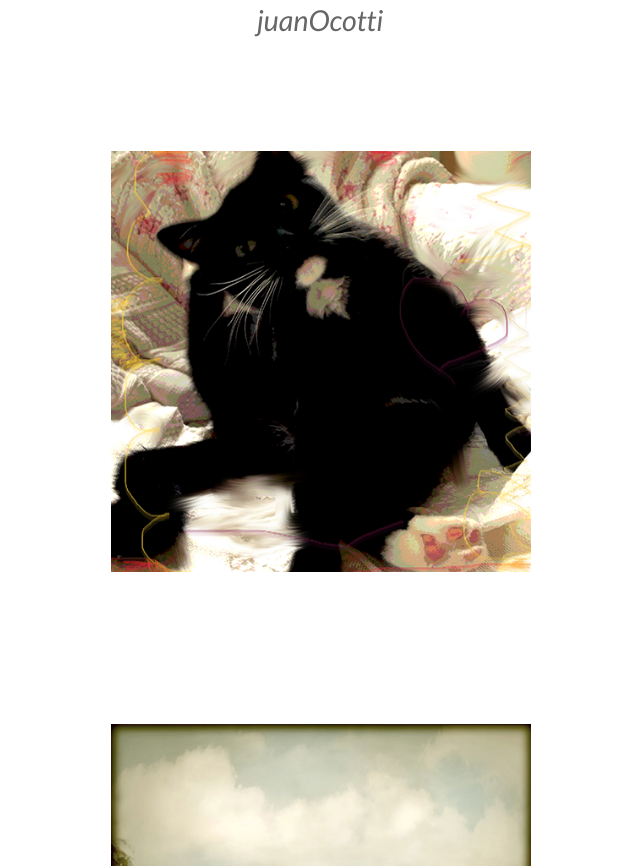
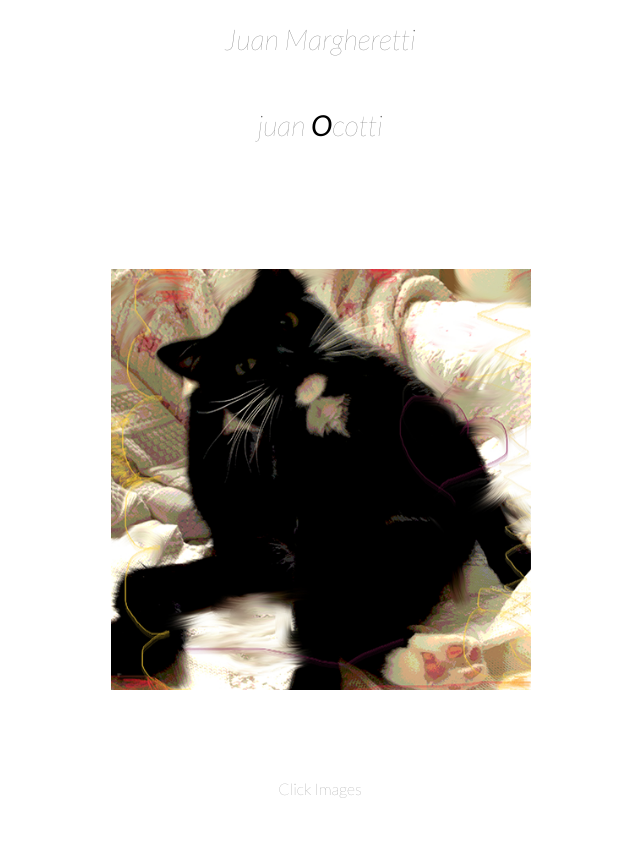
Before and after one commit to juanOcotti/alias, a plain HTML site: page index.html in a window 1280 px wide. Shown: the part 517-1383 px from the top of the page, without its empty margins (320-960 px from the left). Drawn offline with nearby package versions, Linux system fonts and the light colour scheme.

Commit message:
commit #8
added click img and JuanOcotti span

```diff
--- a/index.html
+++ b/index.html
@@ -3,7 +3,7 @@
 <head>
 	<meta charset="UTF-8">
 	<meta name="viewport" content="width=device-width, initial-scale=1">
-	<title>responsive svg image </title>
+	<title>Juan Aliases</title>
 	<link href="https://fonts.googleapis.com/css?family=Lato:100,100i,300,300i,400,400i,700" rel="stylesheet">
 	<style type="text/css">
 /*i phone6*/
@@ -36,7 +36,6 @@ body {
 	transform: rotateY(0deg);
 	-webkit-transition: all 2s ease;
 	transition: all 2s ease; }
-
 .clip-svg:hover {
 -webkit-transform: rotateY(180deg);
  transform: rotateY(180deg); }
@@ -67,10 +66,10 @@ body {
 	width: 100vw; /* wuz 600 */
 	max-width: 418px;
 	text-align: center;
+	margin-bottom: 80px; }
  	/* background-image: url(juanmakeup_03.jpg);
  	   background-repeat: no-repeat;
  	   background-attachment: fixed; */
- 	margin-bottom: 80px; }
 
 /* lrge mobil width */
 #loveJuan,
@@ -89,22 +88,26 @@ body {
 /* change bkgd color to make visible */
 .meet {
 	/* background-color: goldenrod; */
-	color: white;
+	color: goldenrod;
 	margin-left: 0;
   transition-property: transform, background-color;
-  transform: translate(30px, 225px); }
-
+  transform: translate(30px, 235px); }
 .park {
 	background-color: hsla(225, 96%, 85%, .30);
 	color: white;
 	margin-left: 0;
   transition-property: background-color;
-  transform: translate(50px, 110px); }
-
+  transform: translate(50px, 95px); }
+p {
+	max-width: 418px;
+	font-size: 1.8;
+	line-height: 2;
+	font-weight: 100;
+	text-align: center;
+	color: #666; }
 span {
-	color:#fff;
-	font-weight: 100;
-	font-size: 1.8; }
+	font-weight: 400;
+	color: #000; }
 
 </style>
 </head>
@@ -121,7 +124,6 @@ span {
     </clipPath>
   </defs>
 </svg>
-
 </div>
 
 <div class="alias">
@@ -129,16 +131,14 @@ span {
 	<p class="grey">Juan Ton</p>
 	<p class="grey">Juan Snow</p>
 	<p class="grey">Juan Margheretti</p>
-	<p class="grey">juanOcotti</p>
-
+	<p class="grey">juan <span>O</span>cotti</p>
 </div>
 
 <div class="handsome">
 	<div id="loveJuan">meet juan carlos</div>
 	<img src="juanmakeup_03.jpg" alt="juan" id="portrait"/>
-	<span>Hover</span>
 </div>
-
+<p>Click Images</p>
 <div class="found">
 	<div id="loveSuky">lost is found</div>
 	<img src="suky_600px.jpg" alt="suky" id="lost"/>
```
